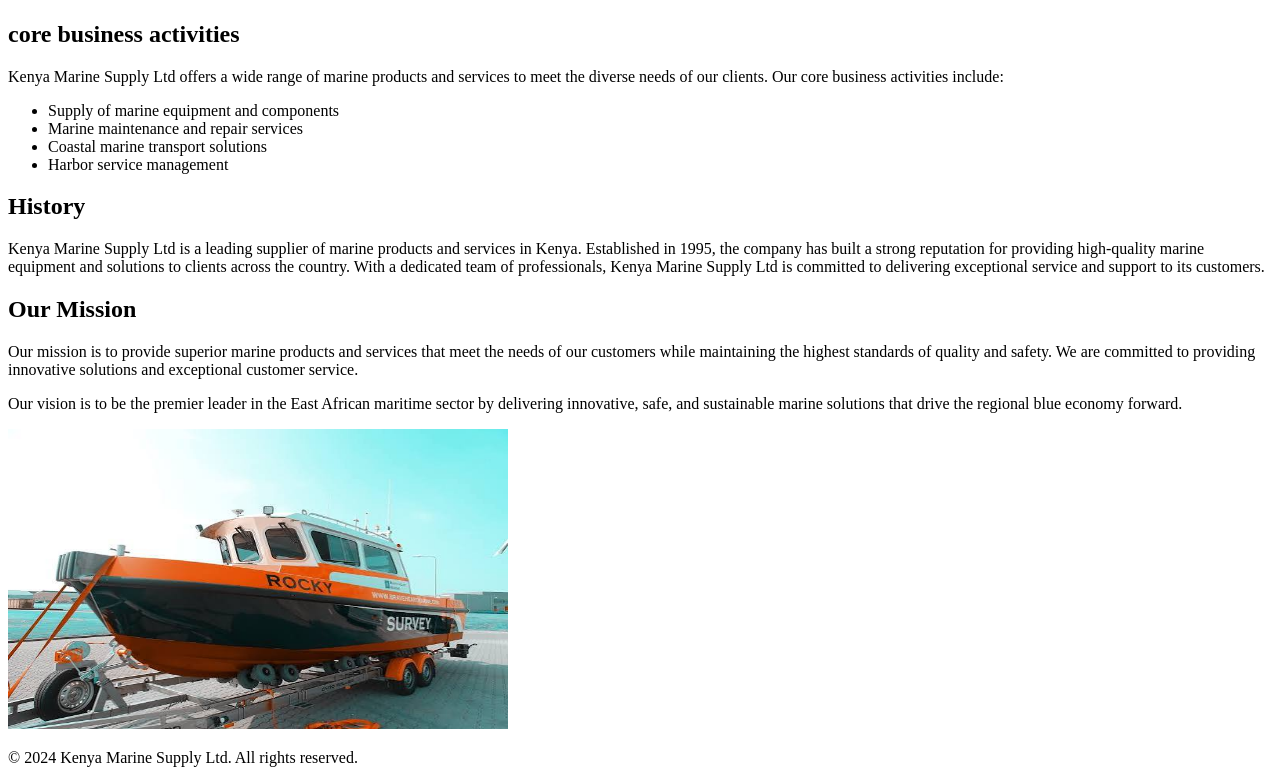
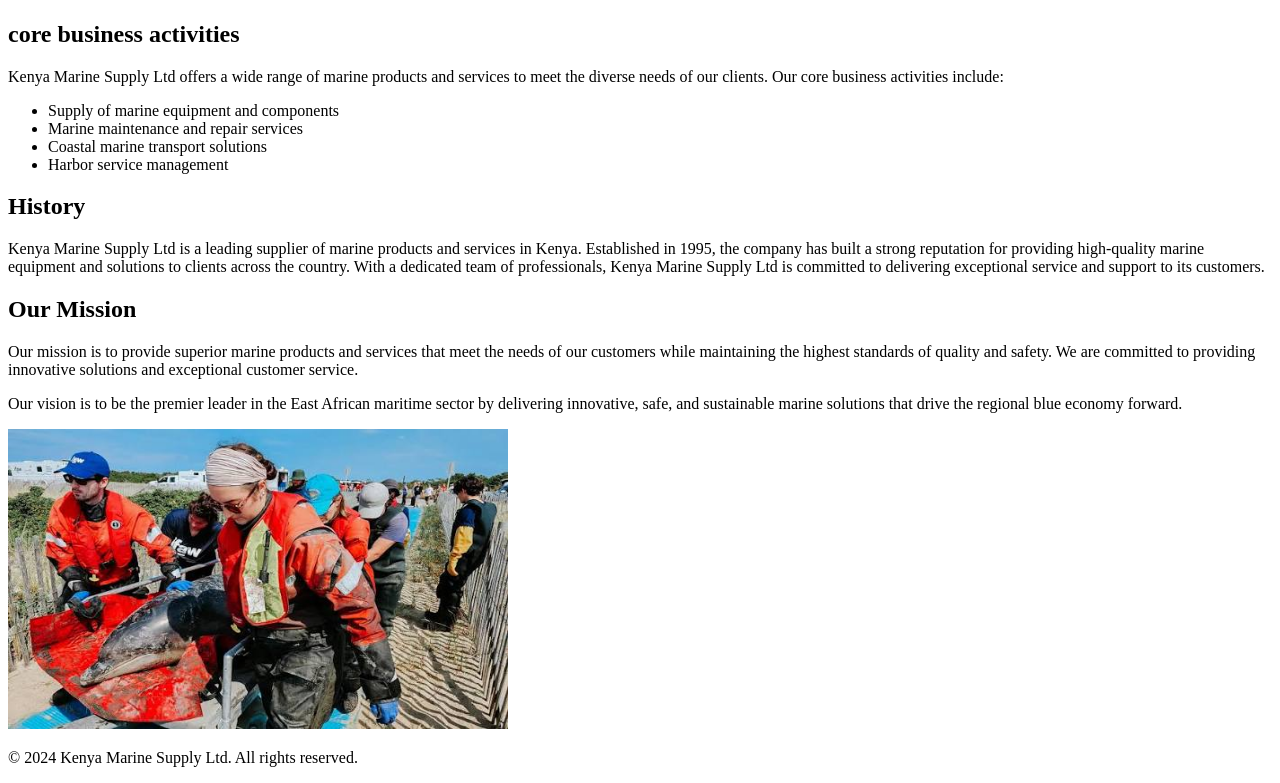
Before and after one commit to phoebemutel927-netizen/marine-service, a plain HTML site: page index.html in a window 1280 px wide. Shown: the part 502-1285 px from the top of the page. Drawn offline with Linux system fonts and the light colour scheme.

Commit message:
Update index.html

```diff
--- a/index.html
+++ b/index.html
@@ -34,7 +34,7 @@
     <h2>Our Mission</h2>
     <p>Our mission is to provide superior marine products and services that meet the needs of our customers while maintaining the highest standards of quality and safety. We are committed to providing innovative solutions and exceptional customer service.</p>
     <p>Our vision is to be the premier leader in the East African maritime sector by delivering innovative, safe, and sustainable marine solutions that drive the regional blue economy forward.</p>
-    <img src="./marine_boat.jpg" alt="image of marine products" width="500" height="300">
+    <img src="./images_4.jpg" alt="image of marine products" width="500" height="300">
 
     <footer>
         <p>&copy; 2024 Kenya Marine Supply Ltd. All rights reserved.</p>
```
